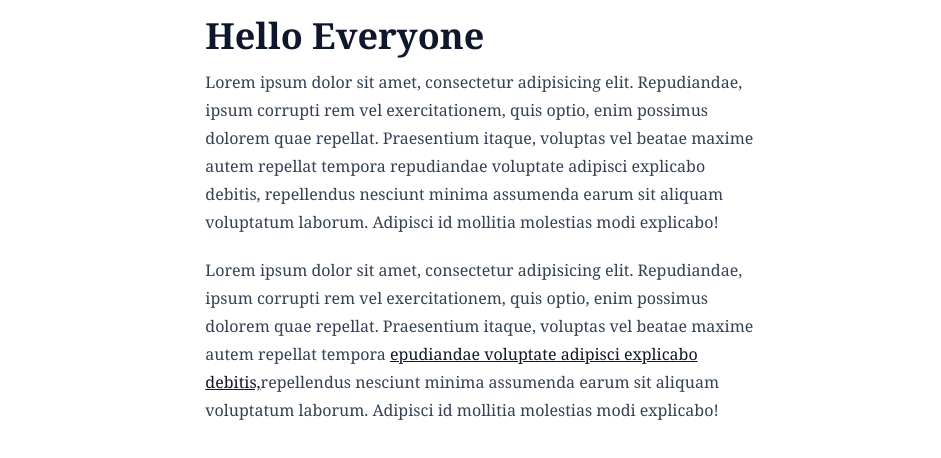
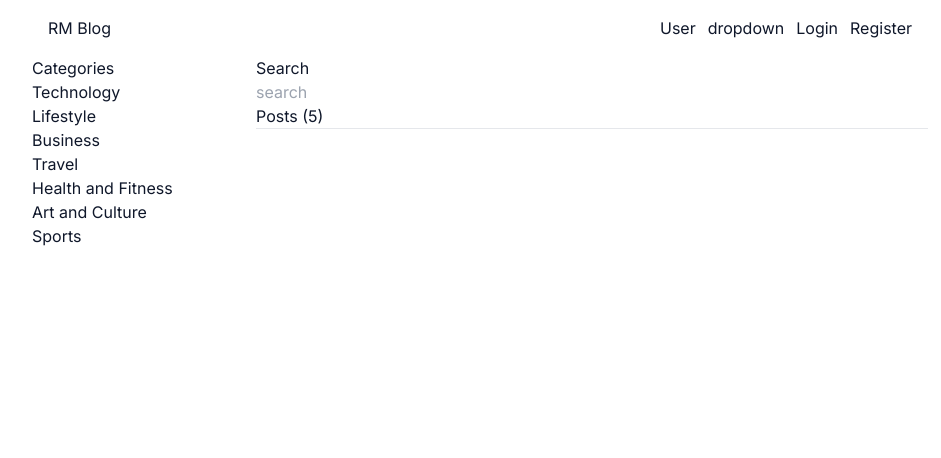
Before and after one commit to ramaakbar/rm-blog, a Next.js app in the folder client/: page / in a window 1280 px wide. Shown: the top 458 px of the page, without its empty margins (160-1101 px from the left). Built offline with nearby package versions, Linux system fonts and the light colour scheme.

Commit message:
fix setup

```diff
--- a/client/package.json
+++ b/client/package.json
@@ -21,9 +21,13 @@
     "typescript": "4.9.5"
   },
   "devDependencies": {
+    "@ianvs/prettier-plugin-sort-imports": "^3.7.1",
     "@tailwindcss/typography": "^0.5.9",
     "autoprefixer": "^10.4.13",
+    "eslint-config-prettier": "^8.6.0",
     "postcss": "^8.4.21",
+    "prettier": "^2.8.4",
+    "prettier-plugin-tailwindcss": "^0.2.3",
     "tailwindcss": "^3.2.6"
   }
 }
--- /dev/null
+++ b/client/src/components/customHead.tsx
@@ -0,0 +1,16 @@
+import Head from "next/head";
+
+type Props = {
+  title: string;
+};
+
+export default function CustomHead({ title }: Props) {
+  return (
+    <Head>
+      <title>{title}</title>
+      <meta name="description" content="Personal blog" />
+      <meta name="viewport" content="width=device-width, initial-scale=1" />
+      <link rel="icon" href="/favicon.ico" />
+    </Head>
+  );
+}
--- a/client/src/pages/_document.tsx
+++ b/client/src/pages/_document.tsx
@@ -1,10 +1,10 @@
-import { Html, Head, Main, NextScript } from "next/document";
+import { Head, Html, Main, NextScript } from "next/document";
 
 export default function Document() {
   return (
     <Html lang="en">
       <Head />
-      <body className="min-h-screen font-serif bg-white text-slate-900 antialiased">
+      <body className="min-h-screen font-sans bg-white text-slate-900 antialiased">
         <Main />
         <NextScript />
       </body>
--- /dev/null
+++ b/client/src/pages/about.tsx
@@ -0,0 +1,10 @@
+import CustomHead from "@/components/customHead";
+
+export default function about() {
+  return (
+    <>
+      <CustomHead title="RM Blog - About" />
+      <div>about</div>
+    </>
+  );
+}
--- a/client/src/pages/index.tsx
+++ b/client/src/pages/index.tsx
@@ -1,33 +1,45 @@
 import Head from "next/head";
+import Link from "next/link";
+
+import CustomHead from "@/components/customHead";
 
 export default function Home() {
   return (
     <>
-      <Head>
-        <title>Create Next App</title>
-        <meta name="description" content="Generated by create next app" />
-        <meta name="viewport" content="width=device-width, initial-scale=1" />
-        <link rel="icon" href="/favicon.ico" />
-      </Head>
-      <main className="p-4 prose prose-slate prose-headings:mb-3 prose-p:mt-0 mx-auto">
-        <h1 className="">Hello Everyone</h1>
-        <p className="">
-          Lorem ipsum dolor sit amet, consectetur adipisicing elit. Repudiandae,
-          ipsum corrupti rem vel exercitationem, quis optio, enim possimus
-          dolorem quae repellat. Praesentium itaque, voluptas vel beatae maxime
-          autem repellat tempora repudiandae voluptate adipisci explicabo
-          debitis, repellendus nesciunt minima assumenda earum sit aliquam
-          voluptatum laborum. Adipisci id mollitia molestias modi explicabo!
-        </p>
-        <p className="">
-          Lorem ipsum dolor sit amet, consectetur adipisicing elit. Repudiandae,
-          ipsum corrupti rem vel exercitationem, quis optio, enim possimus
-          dolorem quae repellat. Praesentium itaque, voluptas vel beatae maxime
-          autem repellat tempora{" "}
-          <a href="">epudiandae voluptate adipisci explicabo debitis,</a>
-          repellendus nesciunt minima assumenda earum sit aliquam voluptatum
-          laborum. Adipisci id mollitia molestias modi explicabo!
-        </p>
+      <CustomHead title="RM Blog" />
+      <main className="">
+        <nav className="mx-auto flex max-w-4xl justify-between p-4">
+          <Link href={"/"}>RM Blog</Link>
+          <div className="flex space-x-3">
+            <div>User</div>
+            <div>dropdown</div>
+            <Link href={"/login"}>Login</Link>
+            <Link href={"/register"}>Register</Link>
+          </div>
+        </nav>
+        <div className="mx-auto grid max-w-4xl grid-cols-4">
+          <aside className="col-span-1 hidden sm:block">
+            <h3>Categories</h3>
+            <ul>
+              <li>Technology</li>
+              <li>Lifestyle</li>
+              <li>Business</li>
+              <li>Travel</li>
+              <li>Health and Fitness</li>
+              <li>Art and Culture</li>
+              <li>Sports</li>
+            </ul>
+          </aside>
+          <section className="col-span-4 sm:col-span-3">
+            <div>
+              <h3>Search</h3>
+              <input type="text" placeholder="search" />
+            </div>
+            <div className="border-b">
+              <h2>Posts (5)</h2>
+            </div>
+          </section>
+        </div>
       </main>
     </>
   );
```
Also changed, not shown: client/prettier.config.js (added, +34 -0 lines), client/.eslintrc.json, 1 other file (tests, documents, lock files or other folders).
